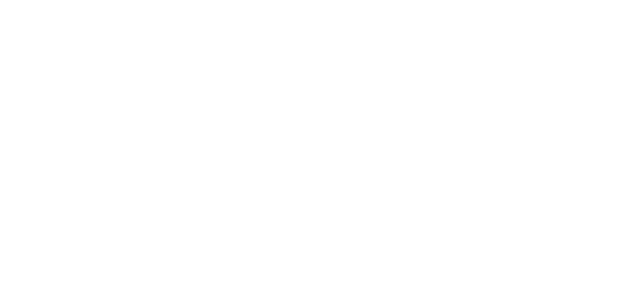
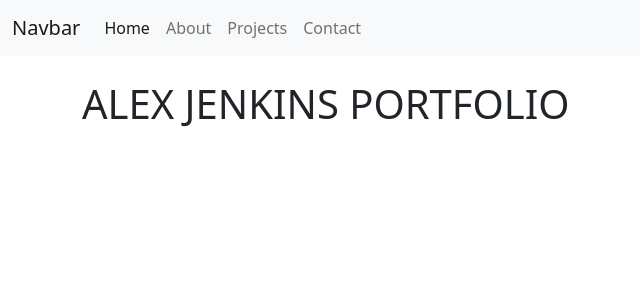
Before and after one commit to AJenkinsSolutions/Porfolio-Website, a Flask app: page / in a window 1280 px wide. Before the commit the part shown is empty. Shown: the top 300 px of the page, without its empty margins (0-640 px from the left). Run offline with Flask 2, Linux system fonts and the light colour scheme.

Commit message:
Add base.hmtl, Add Navbar.html, Add jinja Include and Extends Add Bootstrap

```diff
--- a/main.py
+++ b/main.py
@@ -7,4 +7,4 @@ def home():
     return render_template("index.html")
 
 if __name__ == '__main__':
-    app.run(debug=True)
+    app.run()
--- /dev/null
+++ b/templates/base.html
@@ -0,0 +1,21 @@
+<!doctype html>
+<html lang="en">
+  <head>
+    <meta charset="utf-8">
+    <meta name="viewport" content="width=device-width, initial-scale=1">
+    <title>Bootstrap demo</title>
+    <link href="https://cdn.jsdelivr.net/npm/bootstrap@5.2.0-beta1/dist/css/bootstrap.min.css" rel="stylesheet" integrity="sha384-0evHe/X+R7YkIZDRvuzKMRqM+OrBnVFBL6DOitfPri4tjfHxaWutUpFmBp4vmVor" crossorigin="anonymous">
+  </head>
+
+
+  <body>
+  {% include 'navbar.html'%}
+  <br>
+  <div class="container">
+  {% block content %}
+  {% endblock %}
+      </div>
+
+    <script src="https://cdn.jsdelivr.net/npm/bootstrap@5.2.0-beta1/dist/js/bootstrap.bundle.min.js" integrity="sha384-pprn3073KE6tl6bjs2QrFaJGz5/SUsLqktiwsUTF55Jfv3qYSDhgCecCxMW52nD2" crossorigin="anonymous"></script>
+  </body>
+</html>
--- a/templates/index.html
+++ b/templates/index.html
@@ -1,16 +1,11 @@
-<!DOCTYPE html>
-<html lang="en">
+{%extends 'base.html'%}
 
-<head>
-    <meta charset="UTF-8">
-    <title>Home Page</title>
+
+{%block content%}
+
+
+    <h1>ALEX JENKINS PORTFOLIO</h1>
 
 
 
-
-
-</head>
-<body>
-
-</body>
-</html>
+{% endblock %}
--- /dev/null
+++ b/templates/navbar.html
@@ -0,0 +1,27 @@
+<nav class="navbar navbar-expand-lg bg-light">
+  <div class="container-fluid">
+    <a class="navbar-brand" href="#">Navbar</a>
+    <button class="navbar-toggler" type="button" data-bs-toggle="collapse" data-bs-target="#navbarSupportedContent" aria-controls="navbarSupportedContent" aria-expanded="false" aria-label="Toggle navigation">
+      <span class="navbar-toggler-icon"></span>
+    </button>
+    <div class="collapse navbar-collapse" id="navbarSupportedContent">
+      <ul class="navbar-nav me-auto mb-2 mb-lg-0">
+        <li class="nav-item">
+          <a class="nav-link active" aria-current="page" href="#">Home</a>
+        </li>
+        <li class="nav-item">
+          <a class="nav-link" href="#">About</a>
+        </li>
+
+        <li class="nav-item">
+          <a class="nav-link" href="#">Projects</a>
+        </li>
+
+        <li class="nav-item">
+          <a class="nav-link" href="#">Contact</a>
+        </li>
+
+      </ul>
+    </div>
+  </div>
+</nav>
```
